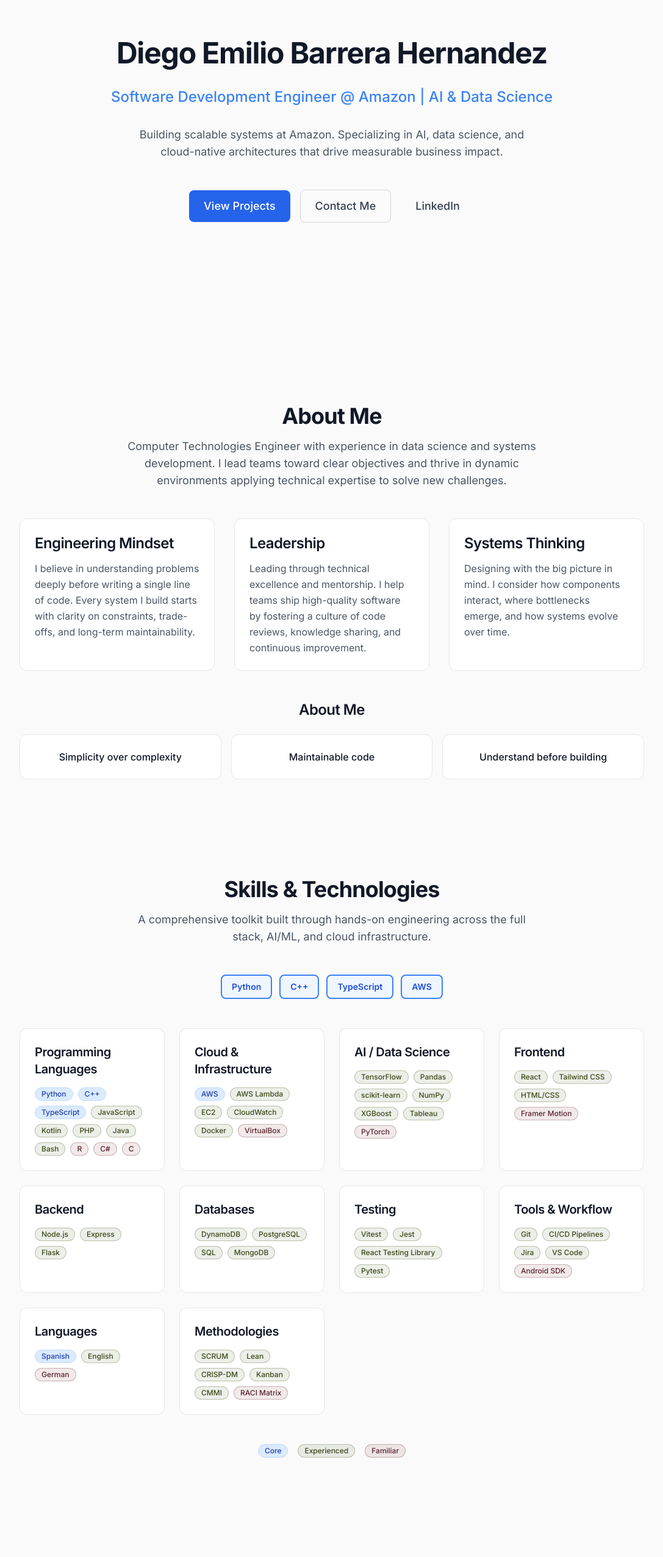
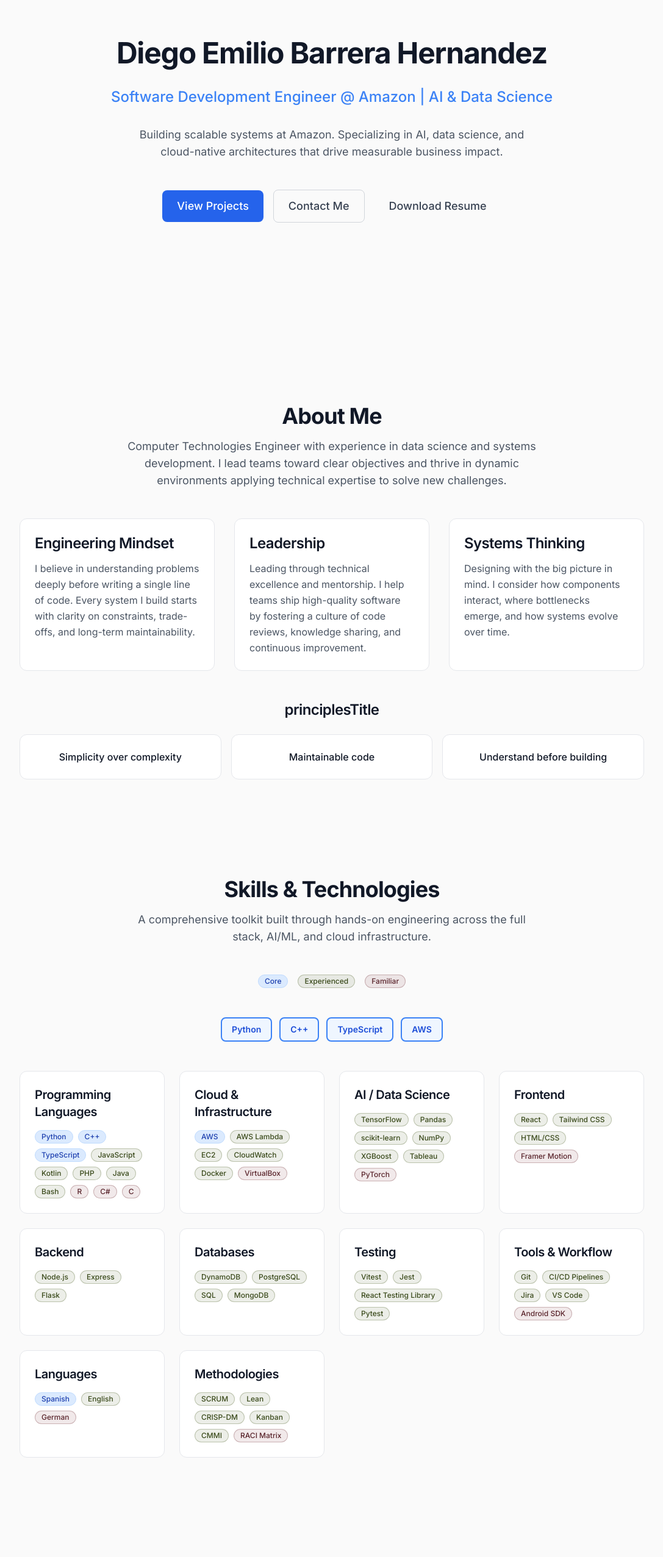
Before and after one commit to ulmo369/ThisIsUlmo, a React (Vite) app: page / in a window 1280 px wide. Shown: the part 234-2787 px from the top of the page at 61% size, without its empty margins (96-1183 px from the left). Built offline with nearby package versions, Linux system fonts and the light colour scheme.

Commit message:
feat: update HeroSection, AboutSection, SkillsSection, and LandingPage

```diff
--- a/src/components/sections/AboutSection.tsx
+++ b/src/components/sections/AboutSection.tsx
@@ -45,7 +45,7 @@ export default function AboutSection() {
 
           <motion.div variants={fadeInUp}>
             <Heading level={3} className="text-center mb-6">
-              {t('title')}
+              {t('principlesTitle')}
             </Heading>
             <div className="grid gap-4 sm:grid-cols-3">
               {principleKeys.map((key) => (
--- a/src/components/sections/HeroSection.tsx
+++ b/src/components/sections/HeroSection.tsx
@@ -2,7 +2,6 @@ import { Link } from 'react-router-dom';
 import { useTranslation } from 'react-i18next';
 import { motion } from 'framer-motion';
 import { fadeInUp } from '@/lib/motion';
-import { contactInfo } from '@/data/contact';
 import Section from '@/components/ui/Section';
 import Container from '@/components/ui/Container';
 import Heading from '@/components/ui/Heading';
@@ -53,10 +52,10 @@ export default function HeroSection() {
             <Button
               variant="ghost"
               size="lg"
-              href={contactInfo.linkedin}
+              href="/files/Emilio_resume.pdf"
               external
             >
-              {tHero('cta.linkedin')}
+              {tCommon('buttons.downloadResume')}
             </Button>
           </div>
         </motion.div>
--- a/src/components/sections/SkillsSection.tsx
+++ b/src/components/sections/SkillsSection.tsx
@@ -78,6 +78,22 @@ export default function SkillsSection() {
             </p>
           </motion.div>
 
+          {/* Proficiency legend */}
+          <motion.div
+            variants={fadeInUp}
+            className="flex flex-wrap items-center justify-center gap-4 text-sm text-gray-500 dark:text-gray-400"
+          >
+            <div className="flex items-center gap-2">
+              <Badge label={t('proficiency.core')} variant="core" />
+            </div>
+            <div className="flex items-center gap-2">
+              <Badge label={t('proficiency.experienced')} variant="experienced" />
+            </div>
+            <div className="flex items-center gap-2">
+              <Badge label={t('proficiency.familiar')} variant="familiar" />
+            </div>
+          </motion.div>
+
           {/* Core stack highlight */}
           <motion.div variants={fadeInUp}>
             <div className="flex flex-wrap items-center justify-center gap-3">
@@ -116,22 +132,6 @@ export default function SkillsSection() {
               );
             })}
           </div>
-
-          {/* Proficiency legend */}
-          <motion.div
-            variants={fadeInUp}
-            className="flex flex-wrap items-center justify-center gap-4 text-sm text-gray-500 dark:text-gray-400"
-          >
-            <div className="flex items-center gap-2">
-              <Badge label={t('proficiency.core')} variant="core" />
-            </div>
-            <div className="flex items-center gap-2">
-              <Badge label={t('proficiency.experienced')} variant="experienced" />
-            </div>
-            <div className="flex items-center gap-2">
-              <Badge label={t('proficiency.familiar')} variant="familiar" />
-            </div>
-          </motion.div>
         </motion.div>
       </Container>
     </Section>
--- a/src/pages/LandingPage.tsx
+++ b/src/pages/LandingPage.tsx
@@ -5,7 +5,6 @@ import AboutSection from '@/components/sections/AboutSection';
 import SkillsSection from '@/components/sections/SkillsSection';
 import ExperienceSection from '@/components/sections/ExperienceSection';
 import ProjectsSection from '@/components/sections/ProjectsSection';
-import ResumeSection from '@/components/sections/ResumeSection';
 import PersonalSection from '@/components/sections/PersonalSection';
 import ContactSection from '@/components/sections/ContactSection';
 
@@ -21,7 +20,6 @@ export default function LandingPage() {
       <SkillsSection />
       <ExperienceSection />
       <ProjectsSection />
-      <ResumeSection />
       <PersonalSection />
       <ContactSection />
     </>
```
